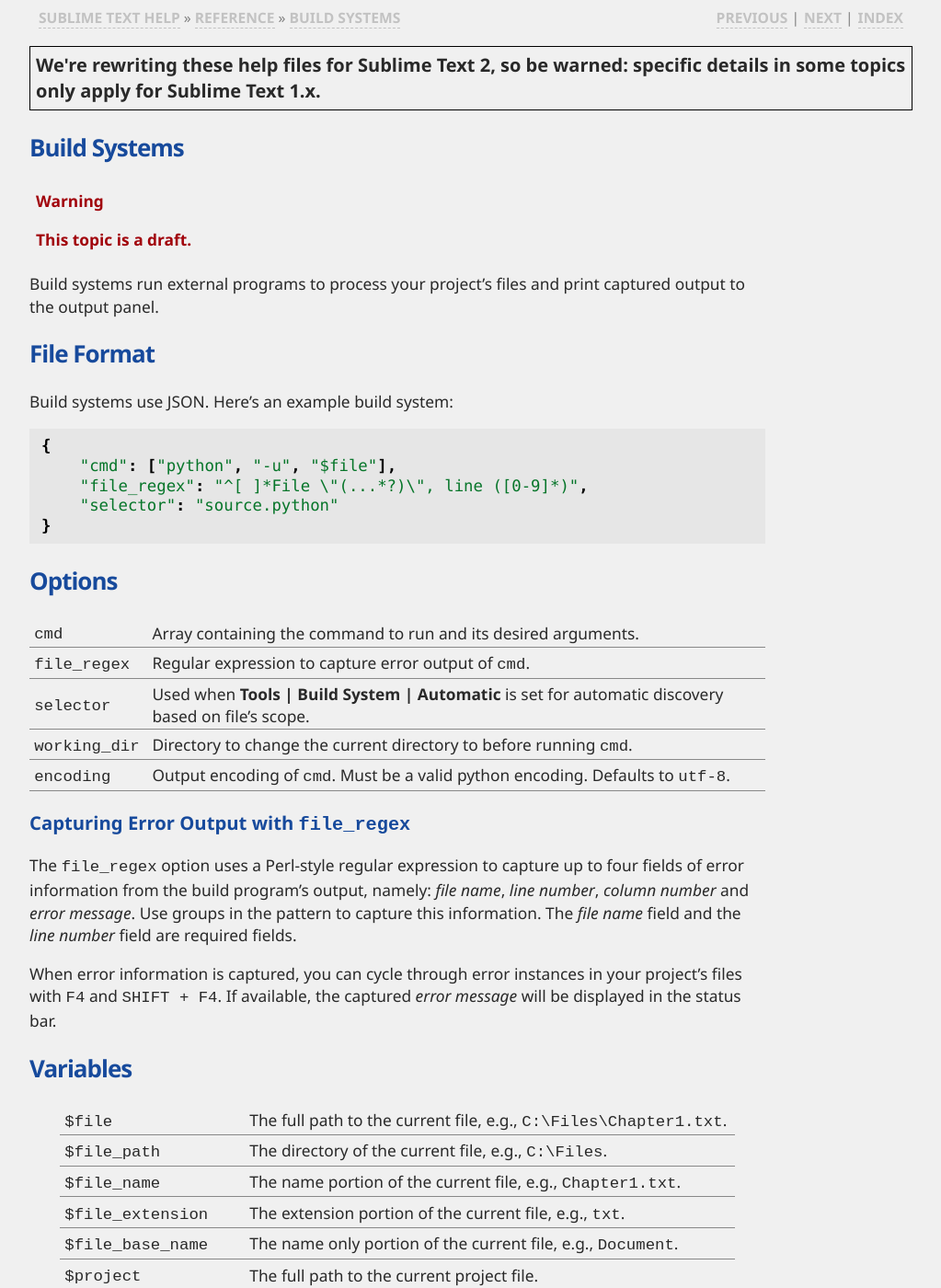
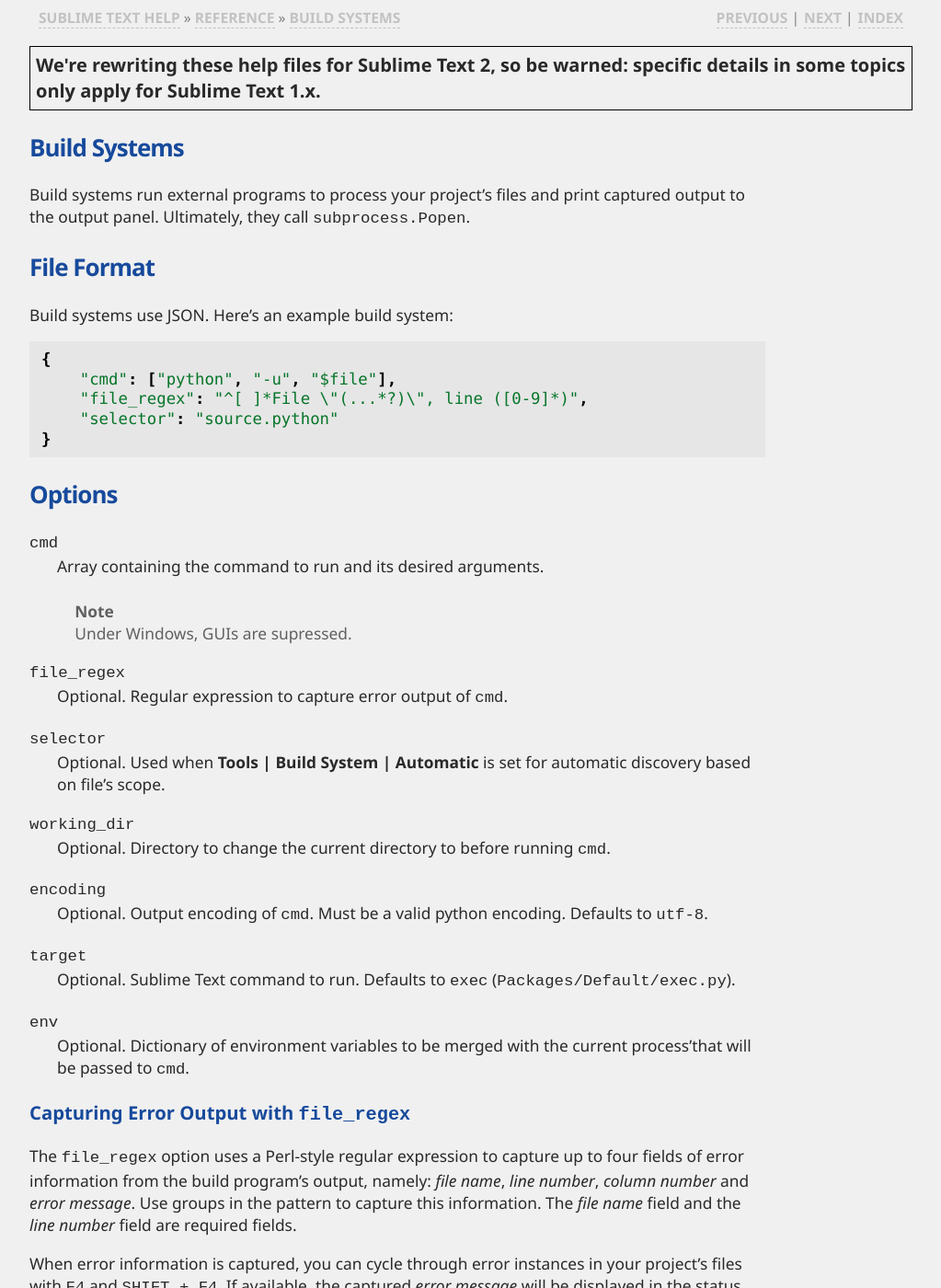
Before and after one commit to guillermooo/sublime-undocs, a Sphinx documentation site: the page built from source/reference/build_systems.rst, in a window 1280 px wide and 1400 px high. Shown: the whole window at 92% size, without its empty margins (128-1151 px from the left). Built offline with Sphinx 7.4.7, drawn with Linux system fonts in a browser that asks for light colours; some of the changed text lies outside the part shown.

```diff
--- a/source/extensibility/completions.rst
+++ b/source/extensibility/completions.rst
@@ -27,7 +27,7 @@ Here's an excerpt from the html completions::
 		[
 			{ "trigger": "a", "contents": "<a href=\"$1\">$0</a>" },
 			{ "trigger": "abbr", "contents": "<abbr>$0</abbr>" },
-			{ "trigger": "acronym", "contents": "<acronym>$0</acronym>" },
+			{ "trigger": "acronym", "contents": "<acronym>$0</acronym>" }
 		]
 	}
 
--- a/source/reference/build_systems.rst
+++ b/source/reference/build_systems.rst
@@ -1,12 +1,10 @@
 Build Systems
 =============
 
-.. warning::
-
-    This topic is a draft.
 
 Build systems run external programs to process your project's files and print
-captured output to the output panel.
+captured output to the output panel. Ultimately, they call ``subprocess.Popen``.
+
 
 File Format
 ***********
@@ -21,16 +19,34 @@ Build systems use JSON. Here's an example build system:
         "selector": "source.python"
     }
 
+
 Options
 *******
 
-=============== ====================================================================================================
-``cmd``         Array containing the command to run and its desired arguments.
-``file_regex``  Regular expression to capture error output of ``cmd``.
-``selector``    Used when **Tools | Build System | Automatic** is set for automatic discovery based on file's scope.
-``working_dir`` Directory to change the current directory to before running ``cmd``.
-``encoding``    Output encoding of ``cmd``. Must be a valid python encoding. Defaults to ``utf-8``.
-=============== ====================================================================================================
+``cmd``
+    Array containing the command to run and its desired arguments.
+
+    .. note::
+        Under Windows, GUIs are supressed.
+
+``file_regex``
+    Optional. Regular expression to capture error output of ``cmd``.
+
+``selector``
+    Optional. Used when **Tools | Build System | Automatic** is set for automatic discovery based on file's scope.
+
+``working_dir``
+    Optional. Directory to change the current directory to before running ``cmd``.
+
+``encoding``
+    Optional. Output encoding of ``cmd``. Must be a valid python encoding. Defaults to ``utf-8``.
+
+``target``
+    Optional. Sublime Text command to run. Defaults to ``exec`` (``Packages/Default/exec.py``).
+
+``env``
+    Optional. Dictionary of environment variables to be merged with the current
+    process'that will be passed to ``cmd``.
 
 Capturing Error Output with ``file_regex``
 ------------------------------------------
@@ -44,6 +60,28 @@ the *line number* field are required fields.
 When error information is captured, you can cycle through error instances in
 your project's files with ``F4`` and ``SHIFT + F4``. If available, the captured
 *error message* will be displayed in the status bar.
+
+Platform-specific Options
+-------------------------
+
+``windows``, ``osx`` and ``linux`` are additional options which override any
+build system options for the corresponding platform only. Here's an example::
+
+
+    {
+        "cmd": ["ant"],
+        "file_regex": "^ *\\[javac\\] (.+):([0-9]+):() (.*)$",
+        "working_dir": "${project_path:${folder}}",
+        "selector": "source.java",
+
+        "windows":
+        {
+            "cmd": ["ant.bat"]
+        }
+    }
+
+In this case, ``ant.bat`` will be executed under Windows, while for the other
+platforms ``ant`` will be used instead.
 
 
 Variables
@@ -82,6 +120,7 @@ Running Build Systems
 
 Select **Tools | Build** in the Sublime Text menu or press ``F7``.
 
+
 Troubleshooting Build Systems
 *****************************
 
```
Also changed, not shown: source/reference/completions.rst (+15 -12 lines).
